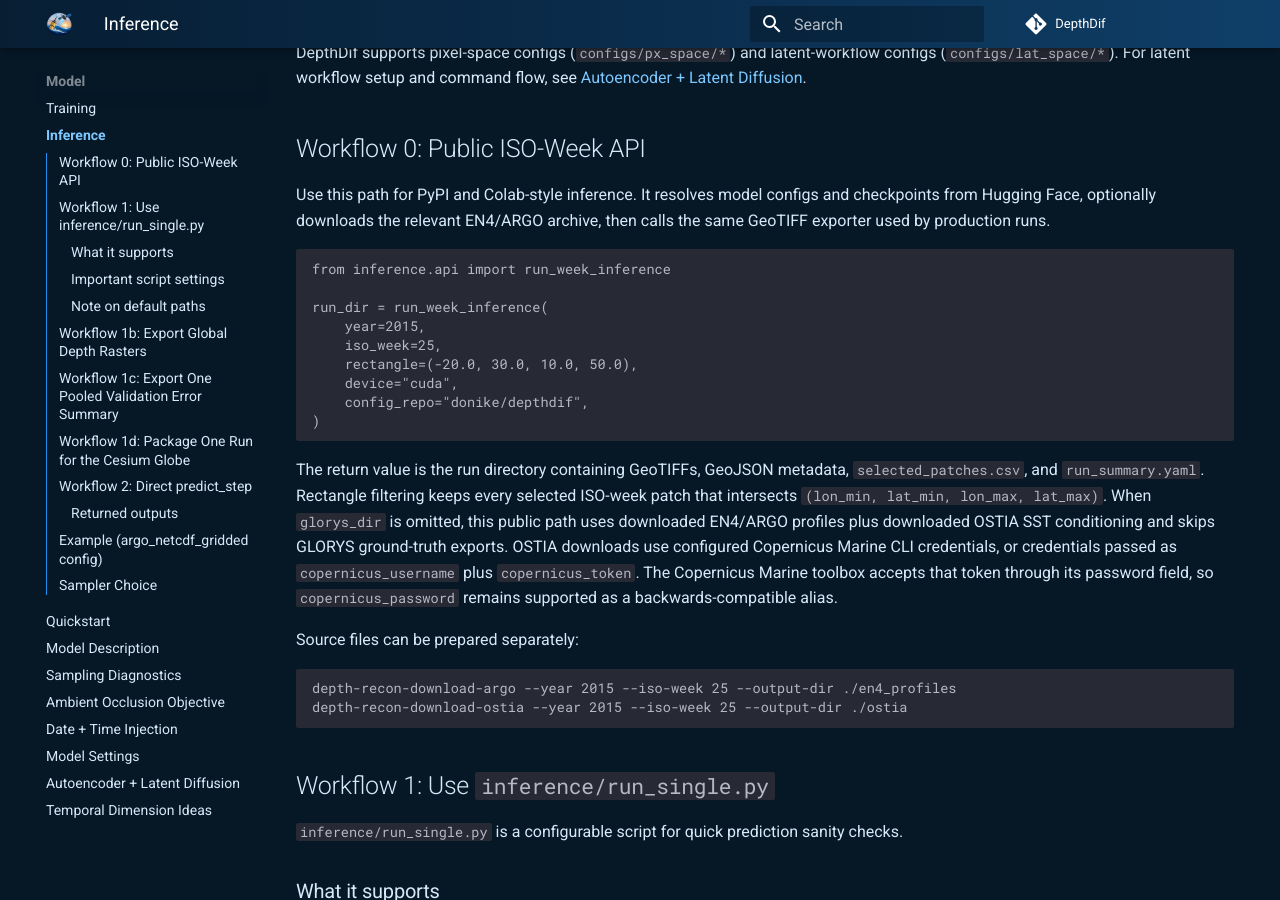
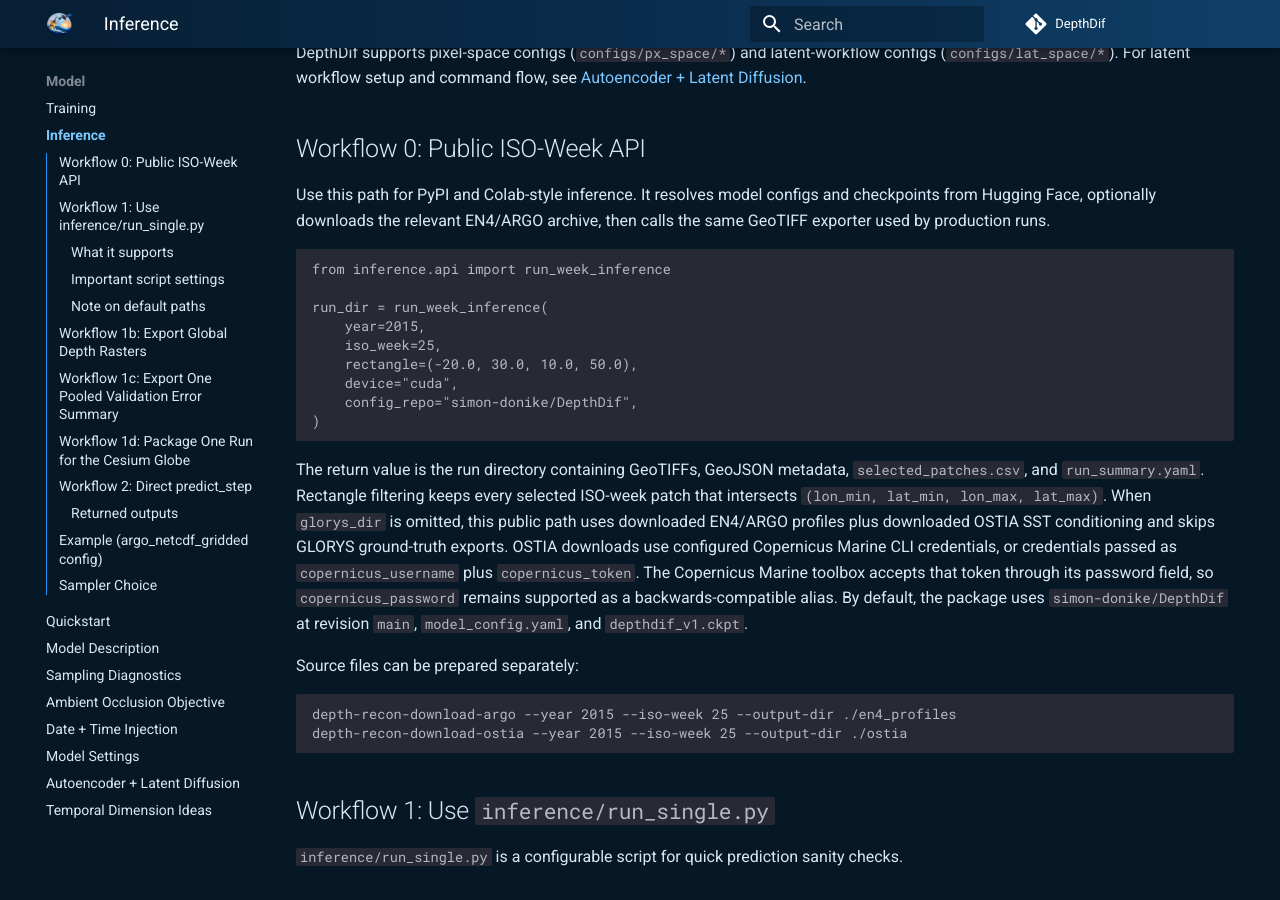
Before and after one commit to simon-donike/DepthDif, an MkDocs documentation site: the page built from docs/inference.md, in a window 1280 px wide and 900 px high, scrolled down 255 px. Built offline with MkDocs 1.6.1 and Material for MkDocs 9.7.7, drawn with Linux system fonts in a browser that asks for light colours; comment, search, counter and statistics services are not loaded.

````diff
--- a/docs/inference.md
+++ b/docs/inference.md
@@ -20,7 +20,7 @@ run_dir = run_week_inference(
     iso_week=25,
     rectangle=(-20.0, 30.0, 10.0, 50.0),
     device="cuda",
-    config_repo="donike/depthdif",
+    config_repo="simon-donike/DepthDif",
 )
 ```
 
@@ -33,6 +33,8 @@ OSTIA downloads use configured Copernicus Marine CLI credentials, or credentials
 passed as `copernicus_username` plus `copernicus_token`. The Copernicus Marine
 toolbox accepts that token through its password field, so
 `copernicus_password` remains supported as a backwards-compatible alias.
+By default, the package uses `simon-donike/DepthDif` at revision `main`,
+`model_config.yaml`, and `depthdif_v1.ckpt`.
 
 Source files can be prepared separately:
 
````
Also changed, not shown: README.md (+4 -1 lines), DepthDif_Colab_Inference.ipynb, 2 other files.
